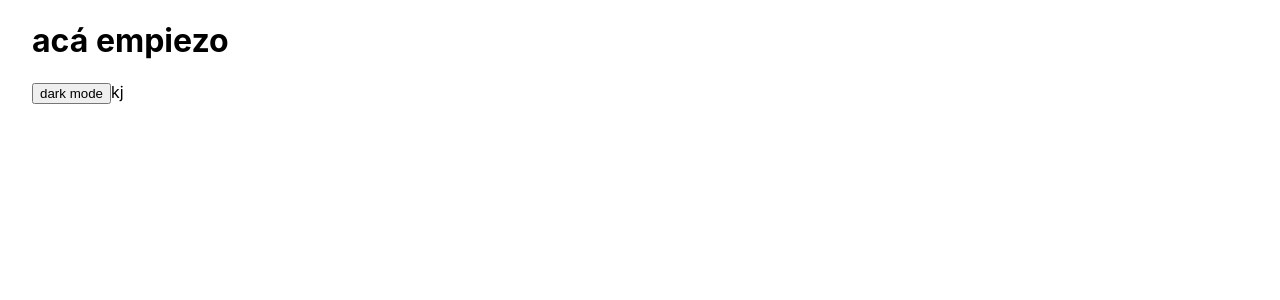
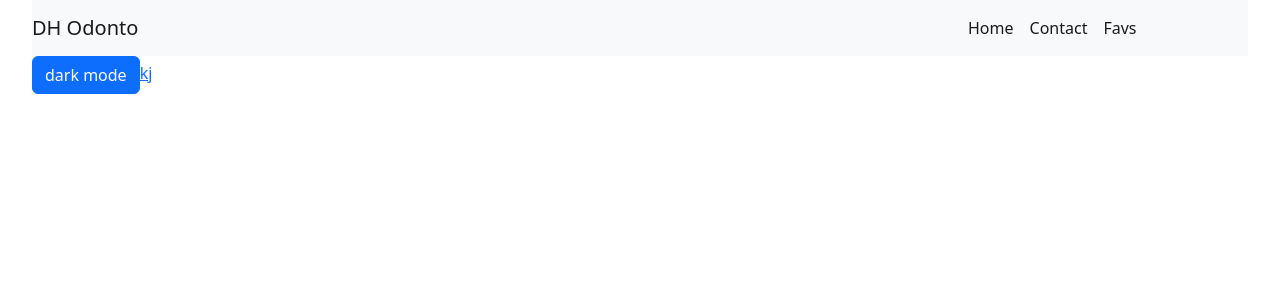
Before and after one commit to karengomezs/Dentist-Project, a Next.js app in the folder my-app/: page / in a window 1280 px wide. Shown: the top 300 px of the page. Built offline with nearby package versions, Linux system fonts and the light colour scheme.

Commit message:
navBarOk

```diff
--- /dev/null
+++ b/my-app/components/nav-bar.jsx
@@ -0,0 +1,25 @@
+import Link from "next/link";
+export default function NavBar() {
+  return (
+    <nav className="navbar navbar-expand-lg bg-light">
+      <div className="navbar-brand col-sm-9">DH Odonto</div>
+      <ul className="navbar-nav ">
+        <li className="nav-item">
+          <Link className="nav-link active" href="/">
+            Home
+          </Link>
+        </li>
+        <li className="nav-item">
+          <Link className="nav-link active" href="/contact">
+            Contact
+          </Link>
+        </li>
+        <li className="nav-item">
+          <Link className="nav-link active" href="/favs">
+            Favs
+          </Link>
+        </li>
+      </ul>
+    </nav>
+  );
+}
--- a/my-app/package.json
+++ b/my-app/package.json
@@ -9,6 +9,7 @@
     "lint": "next lint"
   },
   "dependencies": {
+    "bootstrap": "^5.2.3",
     "eslint": "8.29.0",
     "eslint-config-next": "13.0.6",
     "next": "13.0.6",
--- a/my-app/pages/_app.js
+++ b/my-app/pages/_app.js
@@ -1,4 +1,6 @@
 import "../styles/globals.css";
+// add bootstrap css
+import 'bootstrap/dist/css/bootstrap.css'
 import { GlobalProvider } from "../context/global-context";
 
 function MyApp({ Component, pageProps }) {
--- a/my-app/pages/index.jsx
+++ b/my-app/pages/index.jsx
@@ -1,10 +1,9 @@
-import Head from "next/head";
-import Image from "next/image";
 import Link from "next/link";
 import styles from "../styles/Home.module.css";
 import globalContext from "../context/global-context";
 //esto useContext es para leer el contexto que creé
 import { useContext } from "react";
+import NavBar from "../components/nav-bar";
 
 export default function Home() {
   //acá se atrapa lo que está en el value del provider
@@ -12,11 +11,12 @@ export default function Home() {
   console.log(state);
   return (
     <div className={styles.container}>
-      <h1>acá empiezo</h1>
+      <NavBar />
       <button
         onClick={() => {
           state.setMode("dark");
         }}
+        className="btn btn-primary"
       >
         dark mode
       </button>
```
Also changed, not shown: 1 other file (tests, documents, lock files or other folders).
